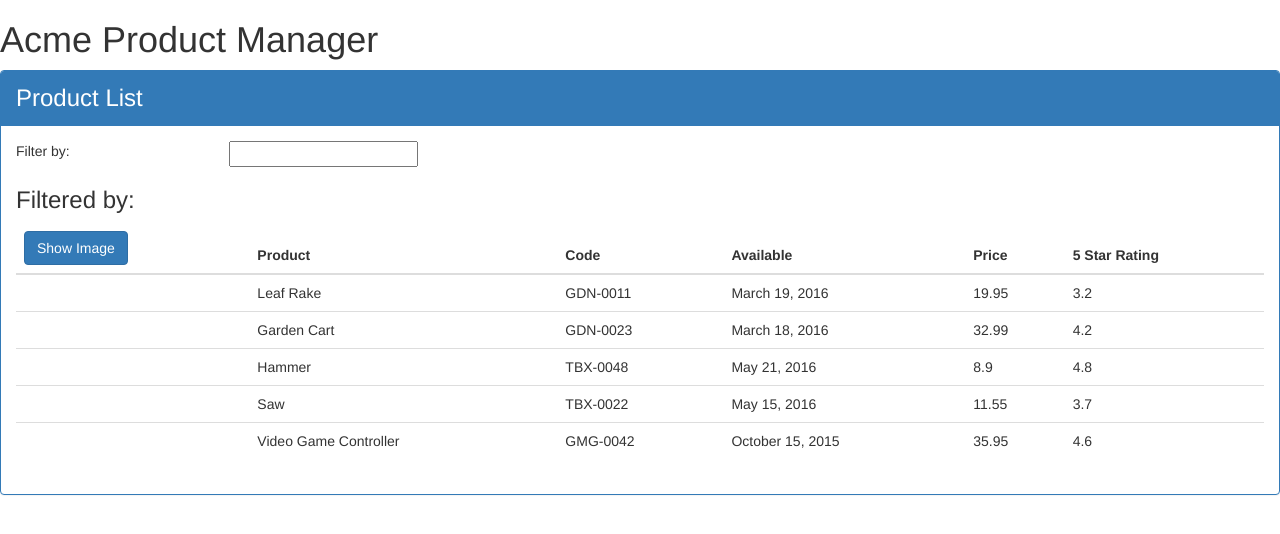
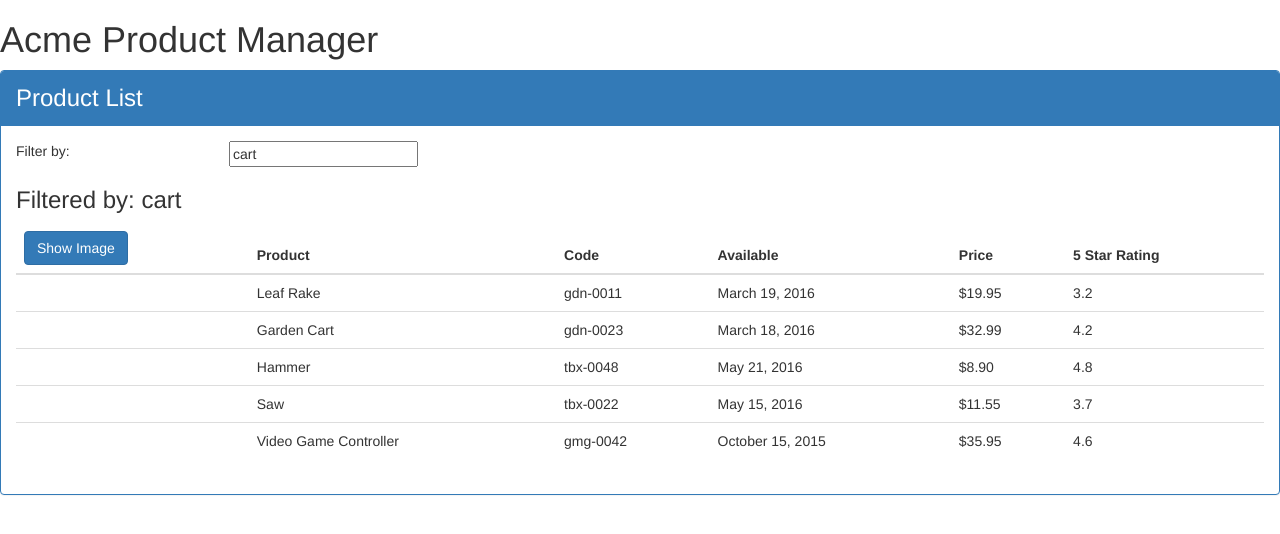
Before and after one commit to dtrygodko/APM, an Angular app: page / in a window 1280 px wide. Shown: the top 534 px of the page. Built offline with nearby package versions, Linux system fonts and the light colour scheme.

Commit message:
data binding basics

```diff
--- a/src/app/app.module.ts
+++ b/src/app/app.module.ts
@@ -1,6 +1,6 @@
 import { BrowserModule } from '@angular/platform-browser';
 import { NgModule } from '@angular/core';
-
+import { FormsModule } from '@angular/forms';
 import { AppComponent } from './app.component';
 import { ProductListComponent } from './products/product-list.component';
 
@@ -10,7 +10,8 @@
     ProductListComponent
   ],
   imports: [
-    BrowserModule
+    BrowserModule,
+    FormsModule
   ],
   providers: [],
   bootstrap: [
--- a/src/app/products/product-list.component.html
+++ b/src/app/products/product-list.component.html
@@ -6,12 +6,12 @@
         <div class='row'>
             <div class='col-md-2'>Filter by:</div>
             <div class='col-md-4'>
-                <input type='text'/>
+                <input type='text' [(ngModel)]='listFilter'/>
             </div>
         </div>
         <div class='row'>
             <div class='col-md-6'>
-                <h3>Filtered by: </h3>
+                <h3>Filtered by: {{listFilter}}</h3>
             </div>
         </div>
         <div class='table-responsive'>
@@ -19,8 +19,9 @@
                 <thead>
                     <tr>
                         <th>
-                            <button class='btn btn-primary'>
-                                Show Image
+                            <button class='btn btn-primary'
+                                    (click)='toggleImage()'>
+                                {{showImage ? 'Hide' : 'Show'}} Image
                             </button>
                         </th>
                         <th>Product</th>
@@ -32,11 +33,17 @@
                 </thead>
                 <tbody>
                     <tr *ngFor='let product of products'>
-                        <td></td>
+                        <td>
+                            <img [src]='product.imageUrl'
+                                 [title]='product.productName'
+                                 [style.width.px]='imageWidth'
+                                 [style.margin.px]='imageMargin'
+                                 *ngIf='showImage'>
+                        </td>
                         <td>{{product.productName}}</td>
-                        <td>{{product.productCode}}</td>
+                        <td>{{product.productCode | lowercase }}</td>
                         <td>{{product.releaseDate}}</td>
-                        <td>{{product.price}}</td>
+                        <td>{{product.price | currency:'USD':true:'1.2-2'}}</td>
                         <td>{{product.starRating}}</td>
                     </tr>
                 </tbody>
--- a/src/app/products/product-list.component.ts
+++ b/src/app/products/product-list.component.ts
@@ -8,6 +8,10 @@
 )
 export class ProductListComponent {
     pageTitle: string = "Product List";
+    imageWidth: number = 50;
+    imageMargin: number = 2;
+    showImage: boolean = false;
+    listFilter: string = 'cart';
     products: any[] = [
         {
             "productId": 1,
@@ -60,4 +64,8 @@
             "imageUrl": "http://openclipart.org/image/300px/svg_to_png/120337/xbox-controller_01.png"
         }
     ];
+
+    toggleImage(): void {
+        this.showImage = !this.showImage;
+    }
 }
```
